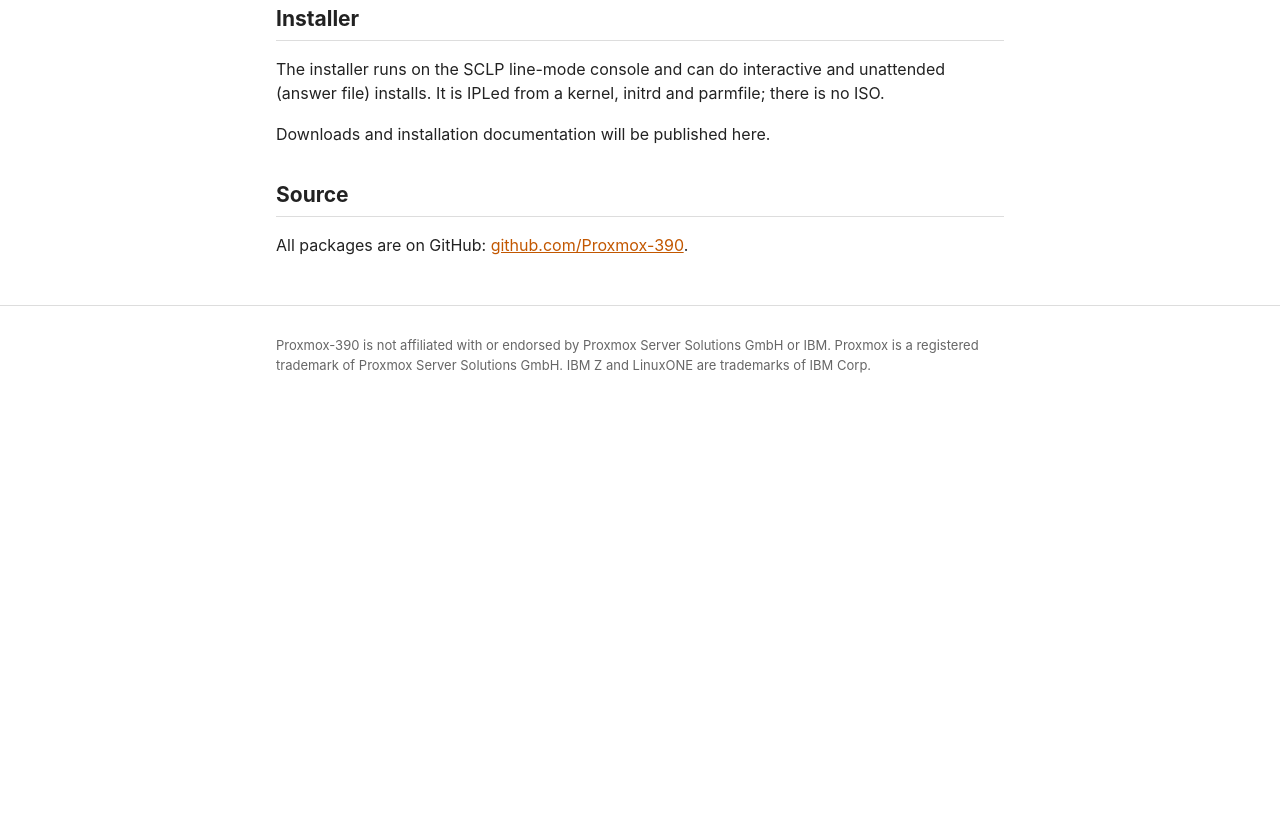
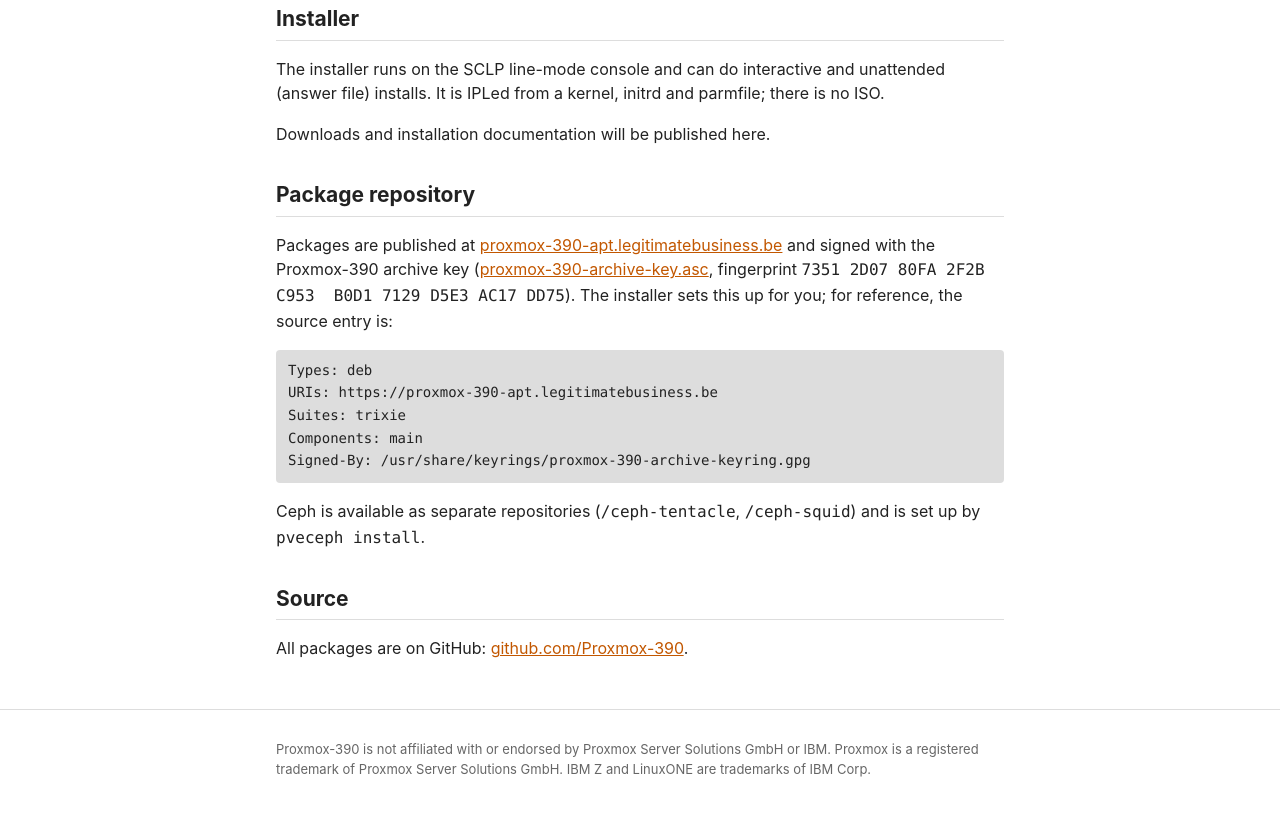
Before and after one commit to Proxmox-390/proxmox-390.github.io, a plain HTML site: page index.html in a window 1280 px wide. Shown: the part 916-1732 px from the top of the page. Before the commit the page ends 1337 px from the top, so only its background shows below. Drawn offline with Linux system fonts and the light colour scheme.

Commit message:
Package repository section (content)
Co-Authored-By: Claude Opus 5.5 <noreply@anthropic.com>

```diff
--- a/index.html
+++ b/index.html
@@ -65,6 +65,20 @@
     is IPLed from a kernel, initrd and parmfile; there is no ISO.</p>
   <p>Downloads and installation documentation will be published here.</p>
 
+  <h2 id="apt">Package repository</h2>
+  <p>Packages are published at <a href="https://proxmox-390-apt.legitimatebusiness.be/">proxmox-390-apt.legitimatebusiness.be</a>
+    and signed with the Proxmox-390 archive key
+    (<a href="https://proxmox-390-apt.legitimatebusiness.be/proxmox-390-archive-key.asc">proxmox-390-archive-key.asc</a>,
+    fingerprint <code>7351 2D07 80FA 2F2B C953&nbsp; B0D1 7129 D5E3 AC17 DD75</code>). The installer sets this up for you;
+    for reference, the source entry is:</p>
+  <pre><code>Types: deb
+URIs: https://proxmox-390-apt.legitimatebusiness.be
+Suites: trixie
+Components: main
+Signed-By: /usr/share/keyrings/proxmox-390-archive-keyring.gpg</code></pre>
+  <p>Ceph is available as separate repositories (<code>/ceph-tentacle</code>, <code>/ceph-squid</code>) and is set up by
+    <code>pveceph install</code>.</p>
+
   <h2>Source</h2>
   <p>All packages are on GitHub: <a href="https://github.com/Proxmox-390">github.com/Proxmox-390</a>.</p>
 </main>
```
